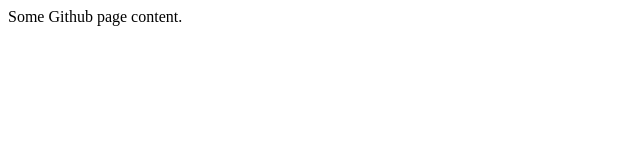
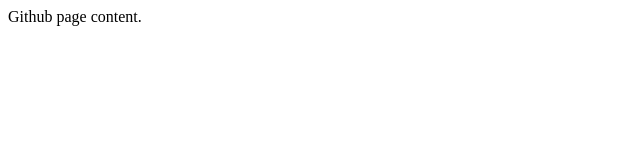
Before and after one commit to hawkular/hawkular-ui-components, a plain HTML site: page index.html in a window 1280 px wide. Shown: the full height of the page, 0-640 px from the left. Drawn offline with Linux system fonts and the light colour scheme.

Commit message:
Deploy to GitHub Pages

```diff
--- a/index.html
+++ b/index.html
@@ -4,6 +4,6 @@
 <title>Github Page</title>
 </head>
 <body>
-Some Github page content.
+Github page content.
 </body>
 </html>
```
